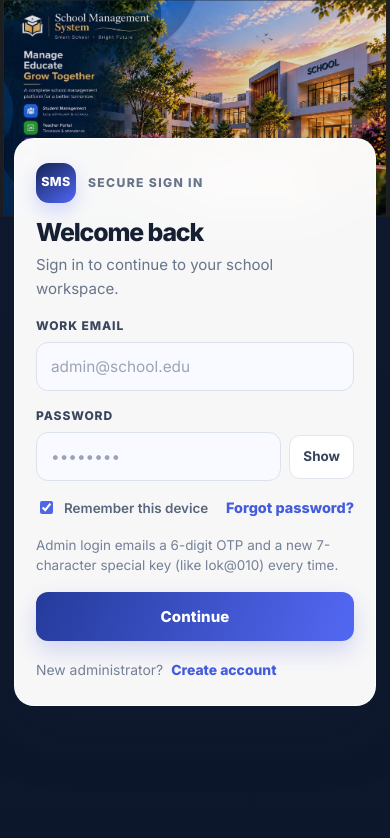
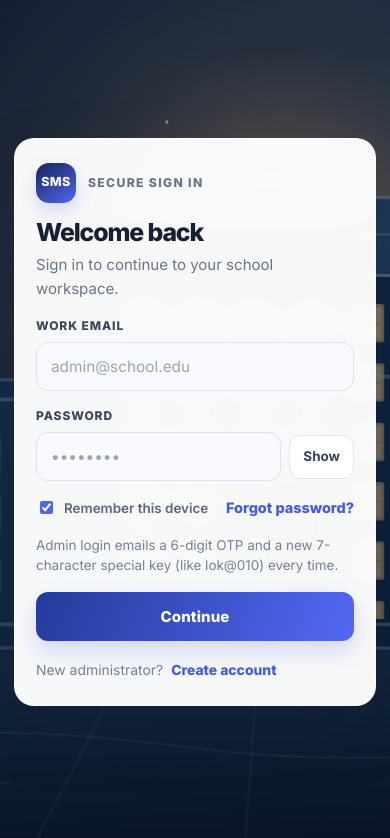
Before and after one commit to lokesh9191334/SCHOOL-MANAGEMENT-SYSTEM, a React (Vite) app: page /auth/login in a window 390 px wide. Shown: the top 838 px of the page. Built offline with nearby package versions, Linux system fonts and the light colour scheme.

Commit message:
Add custom premium login background
Co-authored-by: Copilot <223556219+Copilot@users.noreply.github.com>

```diff
--- a/src/styles/auth-premium.css
+++ b/src/styles/auth-premium.css
@@ -816,6 +816,15 @@
   background-size: 100% auto;
 }
 
+.auth-stage--login {
+  background-color: #0b172a;
+  background-image:
+    linear-gradient(90deg, rgba(7, 19, 38, 0.03) 0%, rgba(7, 19, 38, 0.12) 52%, rgba(7, 19, 38, 0.28) 100%),
+    url('/images/login-campus-background.svg');
+  background-position: center;
+  background-size: cover;
+}
+
 .auth-stage--login .auth-form-pane,
 .auth-stage--register .auth-form-pane,
 .auth-stage--forgot .auth-form-pane {
@@ -842,4 +851,12 @@
     background-position: center top;
     background-size: 100% auto;
   }
+
+  .auth-stage--login {
+    background-image:
+      linear-gradient(rgba(7, 19, 38, 0.22), rgba(7, 19, 38, 0.48)),
+      url('/images/login-campus-background.svg');
+    background-position: 35% center;
+    background-size: cover;
+  }
 }
```
Also changed, not shown: public/images/login-campus-background.svg (added).
